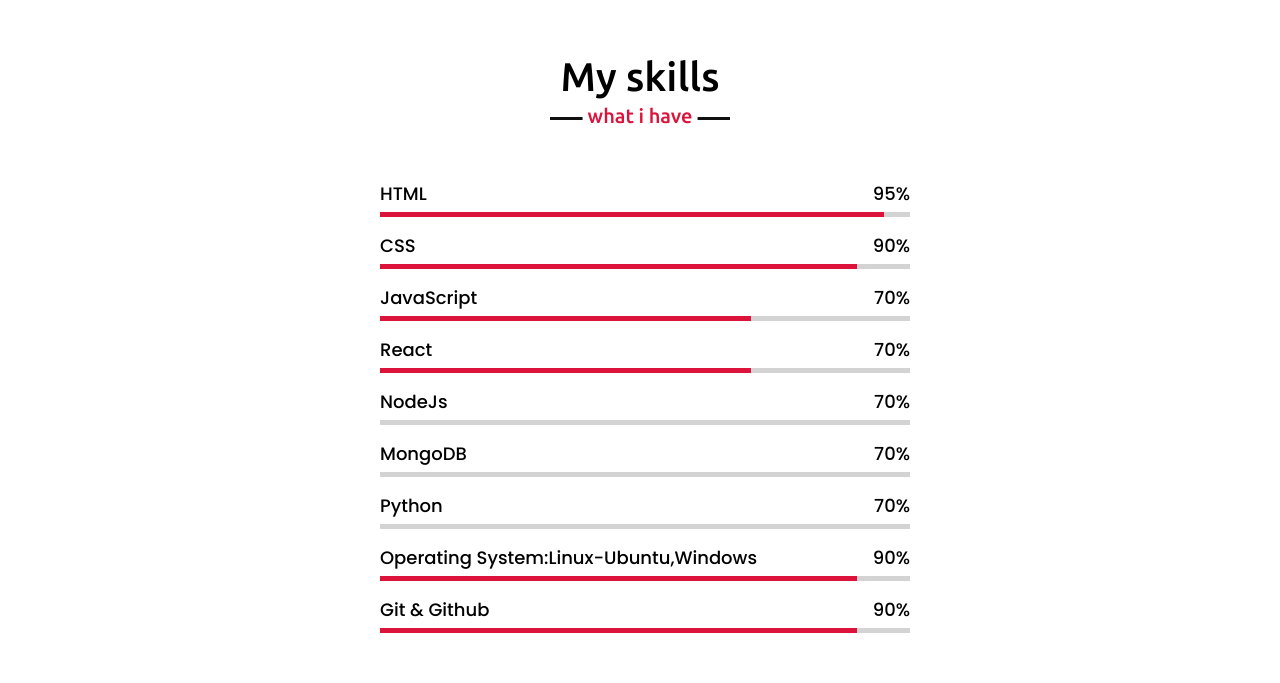
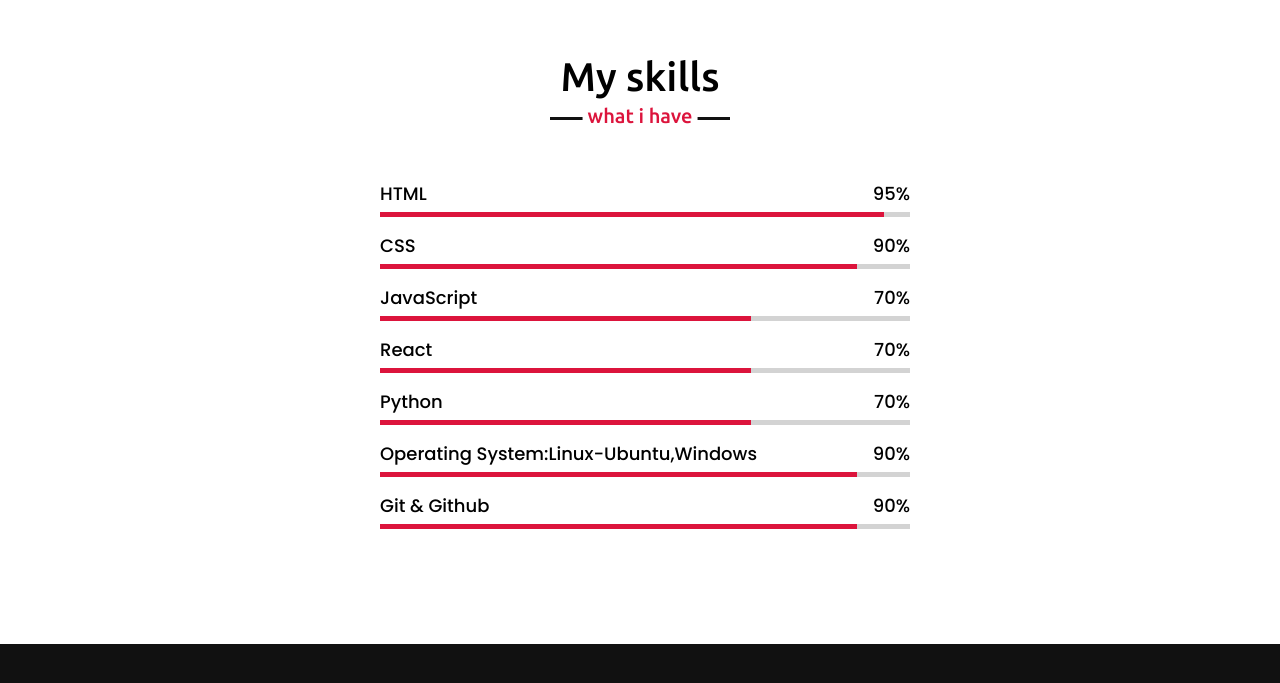
Before and after one commit to Mothukuri-Ramya/Mothukuri-Ramya.github.Io, a plain HTML site: page index.html in a window 1280 px wide. Shown: the part 1579-2262 px from the top of the page. Drawn offline with nearby package versions, Linux system fonts and the light colour scheme.

Commit message:
Update index.html

```diff
--- a/index.html
+++ b/index.html
@@ -103,7 +103,7 @@
                         </div>
                         <div class="line react"></div>
                     </div>
-                    <div class="bars">
+                   <!-- <div class="bars">
                         <div class="info">
                             <span>NodeJs</span>
                             <span>70%</span>
@@ -116,13 +116,13 @@
                             <span>70%</span>
                         </div>
                         <div class="line mongodb"></div>
-                    </div>
+                    </div>  -->
                     <div class="bars">
                         <div class="info">
                             <span>Python</span>
                             <span>70%</span>
                         </div>
-                        <div class="line java"></div>
+                        <div class="line python"></div>
                     </div>
                       <div class="bars">
                         <div class="info">
```
